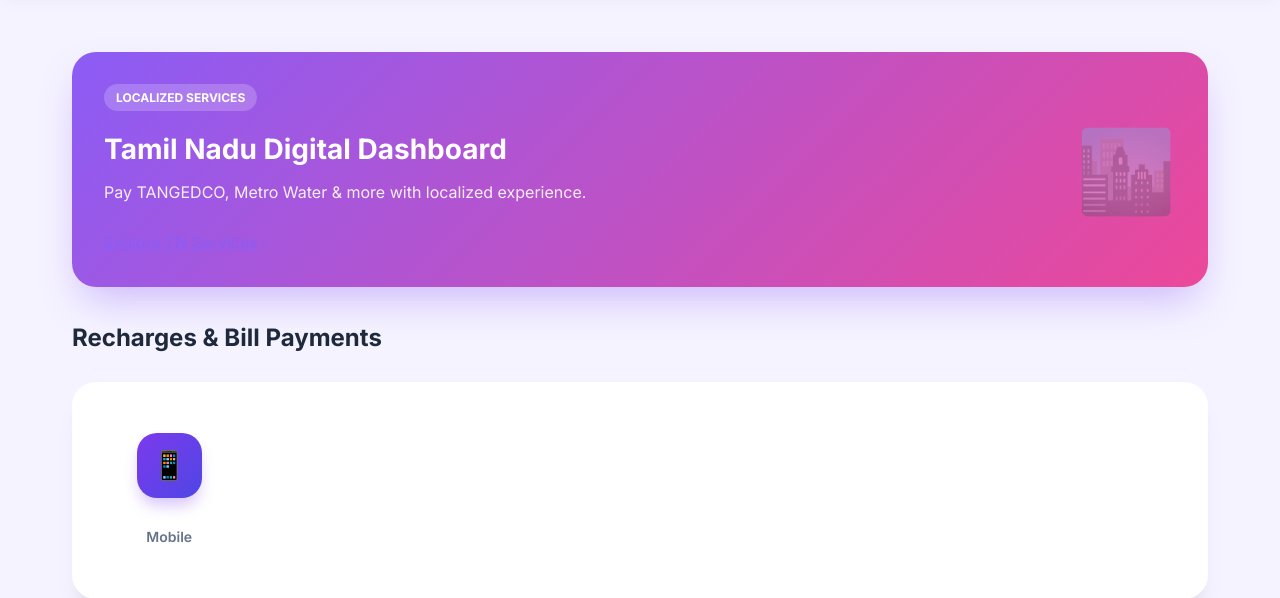
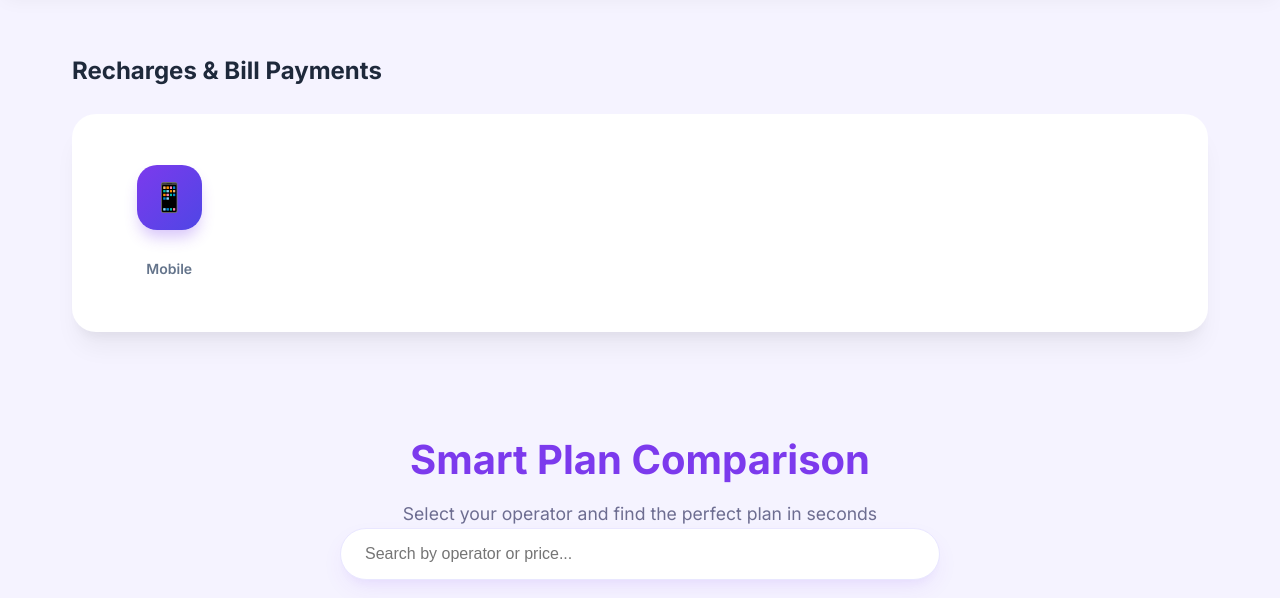
Before and after one commit to nsaranya28/Recharge-Platform, a PHP site: page /recharge/index.php in a window 1280 px wide. Shown: the part 72-670 px from the top of the page. Run offline with PHP 8.4, Linux system fonts and the light colour scheme; data comes from the database, SQL or seed files in the repository.

Commit message:
phrecharge1

```diff
--- a/index.php
+++ b/index.php
@@ -224,20 +224,7 @@ if (isset($_POST['compare']) && !empty($_POST['plan_ids'])) {
 <?php include 'header.php'; ?>
 
 <div class="container">
-    <!-- Tamil Nadu Special Section -->
-    <section class="tn-special-banner mb-5" style="margin-top: 2rem;">
-        <div style="background: linear-gradient(135deg, #8b5cf6, #ec4899); padding: 2rem; border-radius: 24px; color: white; display: flex; justify-content: space-between; align-items: center; box-shadow: 0 20px 40px -10px rgba(139, 92, 246, 0.4);">
-            <div>
-                <span style="background: rgba(255,255,255,0.2); padding: 4px 12px; border-radius: 100px; font-size: 0.75rem; font-weight: 700; text-transform: uppercase; margin-bottom: 1rem; display: inline-block;">Localized Services</span>
-                <h2 style="font-weight: 800; font-size: 1.75rem; margin-bottom: 0.5rem;">Tamil Nadu Digital Dashboard</h2>
-                <p style="opacity: 0.9; margin-bottom: 1.5rem;">Pay TANGEDCO, Metro Water & more with localized experience.</p>
-                <a href="tn_services.php" class="btn btn-light rounded-pill px-4 fw-bold" style="color: #8b5cf6;">Explore TN Services</a>
-            </div>
-            <div class="d-none d-md-block" style="font-size: 5rem; opacity: 0.3;">
-                🏙️
-            </div>
-        </div>
-    </section>
+
 
     <!-- Main Service Grid (Freecharge Style) -->
     <section class="services-container">
```
